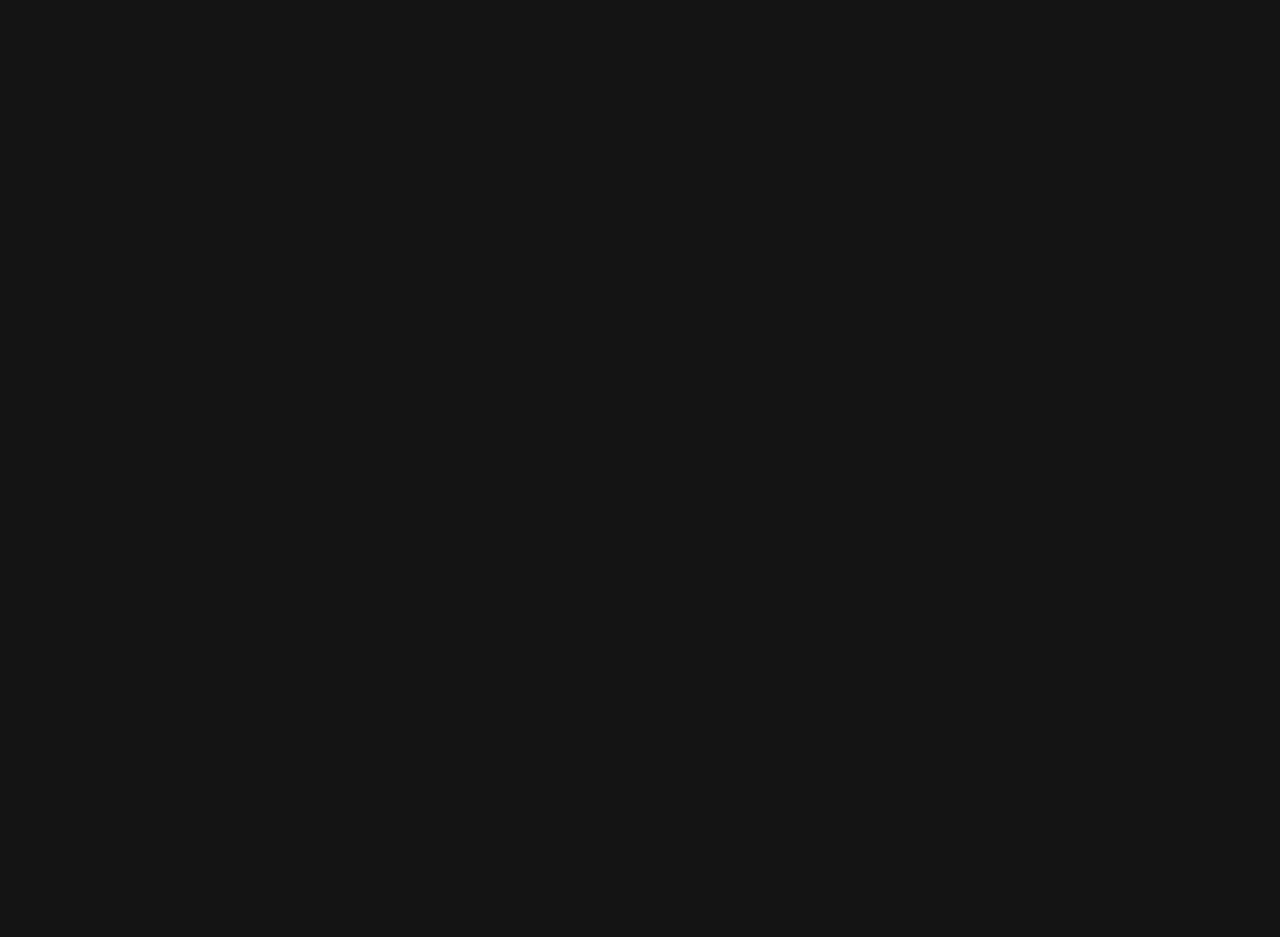
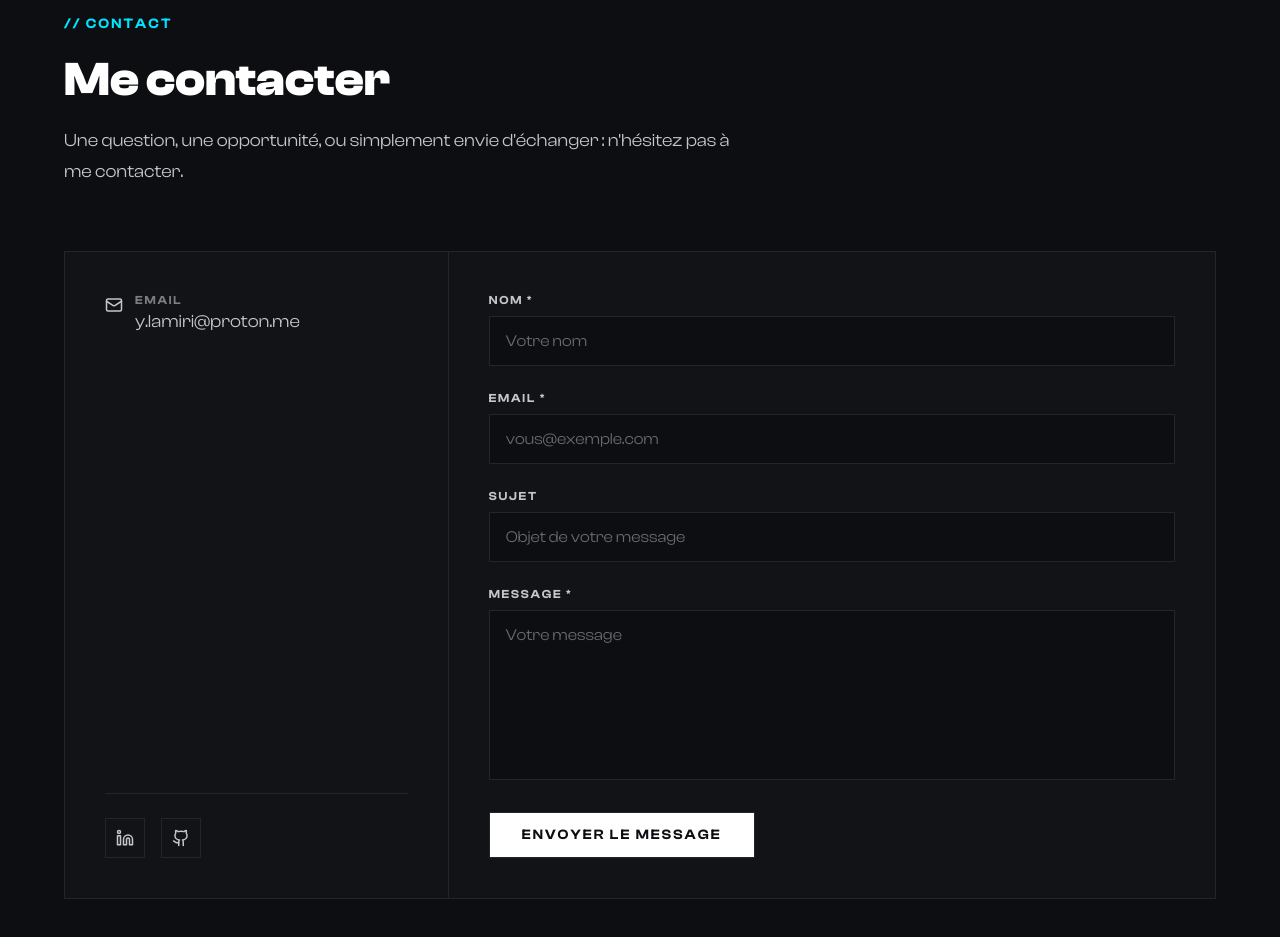
Before and after one commit to Yams-web/PortfolioV2, a Next.js app: page / in a window 1280 px wide. Shown: the part 4980-5917 px from the top of the page. Before the commit the page ends 4881 px from the top, so only its background shows below. Built offline with nearby package versions, Linux system fonts and the light colour scheme.

Commit message:
feat(front): create contact form architecture

```diff
--- a/src/app/page.tsx
+++ b/src/app/page.tsx
@@ -6,6 +6,7 @@ import {
   Projects,
   ReferentielSection,
   AboutSection,
+  ContactSection,
 } from "@/components";
 
 export default function LandingPage(): React.JSX.Element {
@@ -18,6 +19,7 @@ export default function LandingPage(): React.JSX.Element {
         <Projects />
         <ReferentielSection />
         <AboutSection />
+        <ContactSection />
       </main>
     </IntroAnimation>
   );
--- /dev/null
+++ b/src/components/contact-section/contact-section.component.tsx
@@ -0,0 +1,177 @@
+import React from "react";
+import { Github, Linkedin, Mail } from "lucide-react";
+
+interface IContactFormField {
+  id: string;
+  name: string;
+  label: string;
+  type: "text" | "email";
+  placeholder: string;
+  required: boolean;
+}
+
+interface IContactInfoItem {
+  label: string;
+  value: string;
+  href: string;
+}
+
+interface ISocialLink {
+  label: string;
+  href: string;
+  icon: typeof Mail;
+}
+
+const CONTACT_FORM_FIELDS: IContactFormField[] = [
+  {
+    id: "contact-name",
+    name: "name",
+    label: "Nom",
+    type: "text",
+    placeholder: "Votre nom",
+    required: true,
+  },
+  {
+    id: "contact-email",
+    name: "email",
+    label: "Email",
+    type: "email",
+    placeholder: "vous@exemple.com",
+    required: true,
+  },
+  {
+    id: "contact-subject",
+    name: "subject",
+    label: "Sujet",
+    type: "text",
+    placeholder: "Objet de votre message",
+    required: false,
+  },
+];
+
+const CONTACT_INFO_ITEMS: IContactInfoItem[] = [
+  {
+    label: "Email",
+    value: "y.lamiri@proton.me",
+    href: "mailto:y.lamiri@proton.me",
+  },
+];
+
+const SOCIAL_LINKS: ISocialLink[] = [
+  {
+    label: "LinkedIn",
+    href: "https://www.linkedin.com/in/yamin-lamiri-8003a7314/",
+    icon: Linkedin,
+  },
+  { label: "GitHub", href: "https://github.com/Yams-web", icon: Github },
+];
+
+export function ContactSection(): React.JSX.Element {
+  return (
+    <section
+      id="contact"
+      className="scroll-mt-24 border-t border-[#23252E] bg-[#0d0e12] px-4 py-20 sm:px-6 sm:py-28"
+    >
+      <div className="mx-auto max-w-6xl">
+        <header className="mb-16 max-w-2xl">
+          <h2 className="text-sm font-semibold uppercase tracking-[0.15em] text-[#00E5FF]">
+            {"// Contact"}
+          </h2>
+          <p className="mt-4 text-3xl font-bold leading-tight text-white sm:text-5xl">
+            Me contacter
+          </p>
+          <p className="mt-4 text-base leading-[1.7] text-[#c4c7c8] sm:text-lg">
+            Une question, une opportunité, ou simplement envie d&apos;échanger :
+            n&apos;hésitez pas à me contacter.
+          </p>
+        </header>
+
+        <div className="grid grid-cols-1 gap-px border border-[#23252E] bg-[#23252E] md:grid-cols-12">
+          <div className="flex flex-col justify-between gap-10 bg-[#121317] p-6 sm:p-10 md:col-span-4">
+            <div className="flex flex-col gap-6">
+              {CONTACT_INFO_ITEMS.map((item: IContactInfoItem) => (
+                <a
+                  key={item.label}
+                  href={item.href}
+                  className="flex items-start gap-3 text-[#c4c7c8] transition-colors hover:text-white"
+                >
+                  <Mail
+                    aria-hidden="true"
+                    size={18}
+                    className="mt-1 flex-shrink-0"
+                  />
+                  <span className="flex flex-col">
+                    <span className="text-xs font-semibold uppercase tracking-[0.15em] text-[#c4c7c8]/60">
+                      {item.label}
+                    </span>
+                    <span className="text-base sm:text-lg">{item.value}</span>
+                  </span>
+                </a>
+              ))}
+            </div>
+
+            <div className="flex gap-4 border-t border-[#23252E] pt-6">
+              {SOCIAL_LINKS.map(({ label, href, icon: Icon }) => (
+                <a
+                  key={label}
+                  href={href}
+                  aria-label={label}
+                  target="_blank"
+                  className="flex h-10 w-10 items-center justify-center border border-[#23252E] text-[#c4c7c8] transition-colors hover:border-[#00E5FF] hover:text-[#00E5FF]"
+                >
+                  <Icon aria-hidden="true" size={18} />
+                </a>
+              ))}
+            </div>
+          </div>
+
+          <form className="flex flex-col gap-6 bg-[#121317] p-6 sm:p-10 md:col-span-8">
+            {CONTACT_FORM_FIELDS.map((field: IContactFormField) => (
+              <div key={field.id} className="flex flex-col gap-2">
+                <label
+                  htmlFor={field.id}
+                  className="text-xs font-semibold uppercase tracking-[0.15em] text-[#c4c7c8]"
+                >
+                  {field.label}
+                  {field.required ? " *" : null}
+                </label>
+                <input
+                  id={field.id}
+                  name={field.name}
+                  type={field.type}
+                  placeholder={field.placeholder}
+                  required={field.required}
+                  className="border border-[#23252E] bg-[#0d0e12] px-4 py-3 text-base text-white outline-none transition-colors placeholder:text-[#c4c7c8]/50 focus:border-[#00E5FF]"
+                />
+              </div>
+            ))}
+
+            <div className="flex flex-col gap-2">
+              <label
+                htmlFor="contact-message"
+                className="text-xs font-semibold uppercase tracking-[0.15em] text-[#c4c7c8]"
+              >
+                Message *
+              </label>
+              <textarea
+                id="contact-message"
+                name="message"
+                rows={6}
+                placeholder="Votre message"
+                required
+                className="resize-none border border-[#23252E] bg-[#0d0e12] px-4 py-3 text-base text-white outline-none transition-colors placeholder:text-[#c4c7c8]/50 focus:border-[#00E5FF]"
+              />
+            </div>
+
+            <button
+              type="submit"
+              className="mt-2 self-start border border-[#23252E] bg-white px-8 py-3 text-sm font-semibold uppercase tracking-[0.15em] text-[#0d0e12] transition-colors hover:bg-[#00E5FF] hover:cursor-pointer"
+            >
+              Envoyer le message
+            </button>
+          </form>
+        </div>
+      </div>
+    </section>
+  );
+}
--- /dev/null
+++ b/src/components/contact-section/index.ts
@@ -0,0 +1 @@
+export * from "./contact-section.component";
--- a/src/components/index.ts
+++ b/src/components/index.ts
@@ -3,4 +3,5 @@ export * from "./hero";
 export * from "./projects";
 export * from "./referentiel-section";
 export * from "./about-section";
+export * from "./contact-section";
 export * from "./intro-animation";
```
